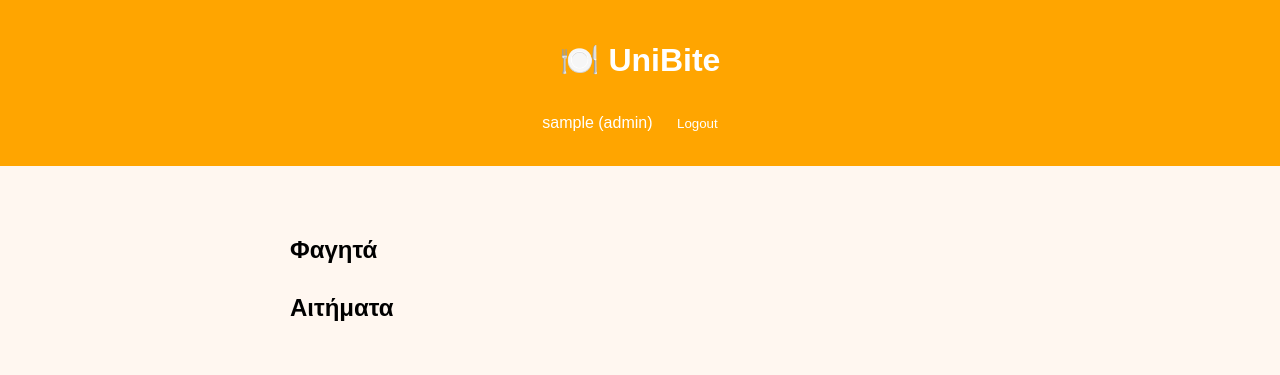
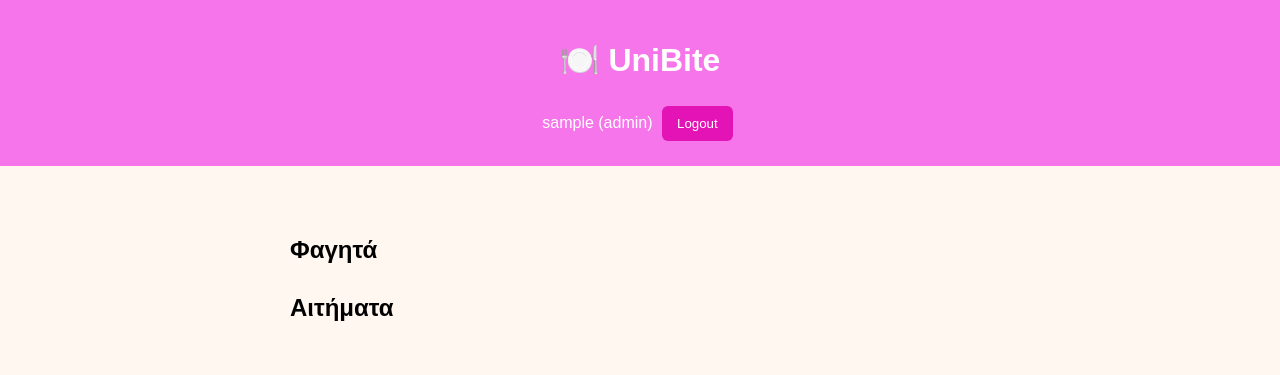
Before and after one commit to Artemios99/unibite, a website: page frontend/index.html in a window 1280 px wide. Drawn offline with Linux system fonts and the light colour scheme; no server answers; sample sign-in values are in the browser's storage.

Commit message:
roz koumpi

```diff
--- a/frontend/style.css
+++ b/frontend/style.css
@@ -6,7 +6,7 @@ body {
 
 /* HEADER */
 header {
-  background: orange;
+  background: rgb(247, 117, 234);
   color: white;
   padding: 20px;
   text-align: center;
@@ -38,7 +38,7 @@ form input {
 
 /* BUTTONS */
 button {
-  background: orange;
+  background: rgb(228, 19, 182);
   color: white;
   border: none;
   padding: 10px 15px;
```
